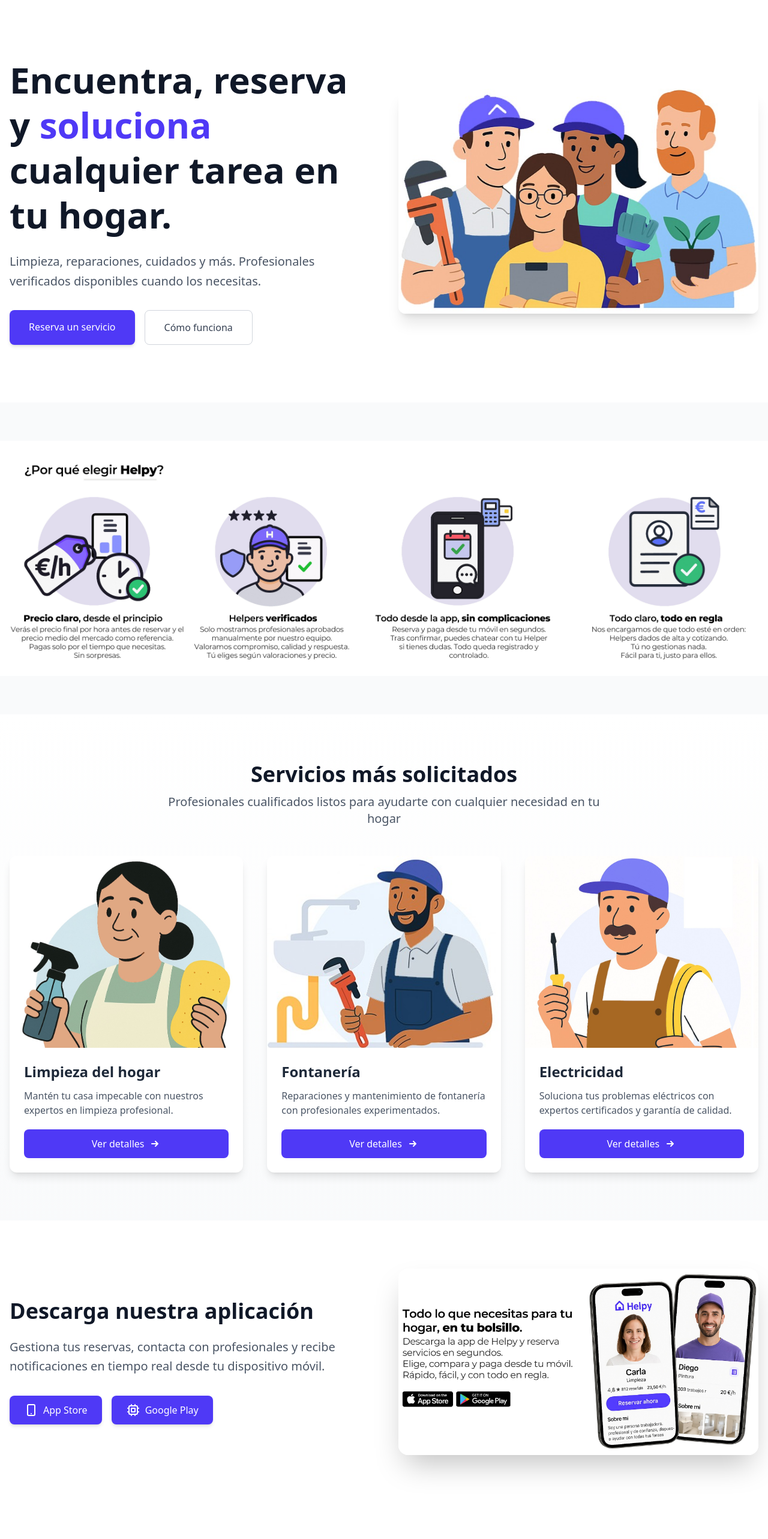
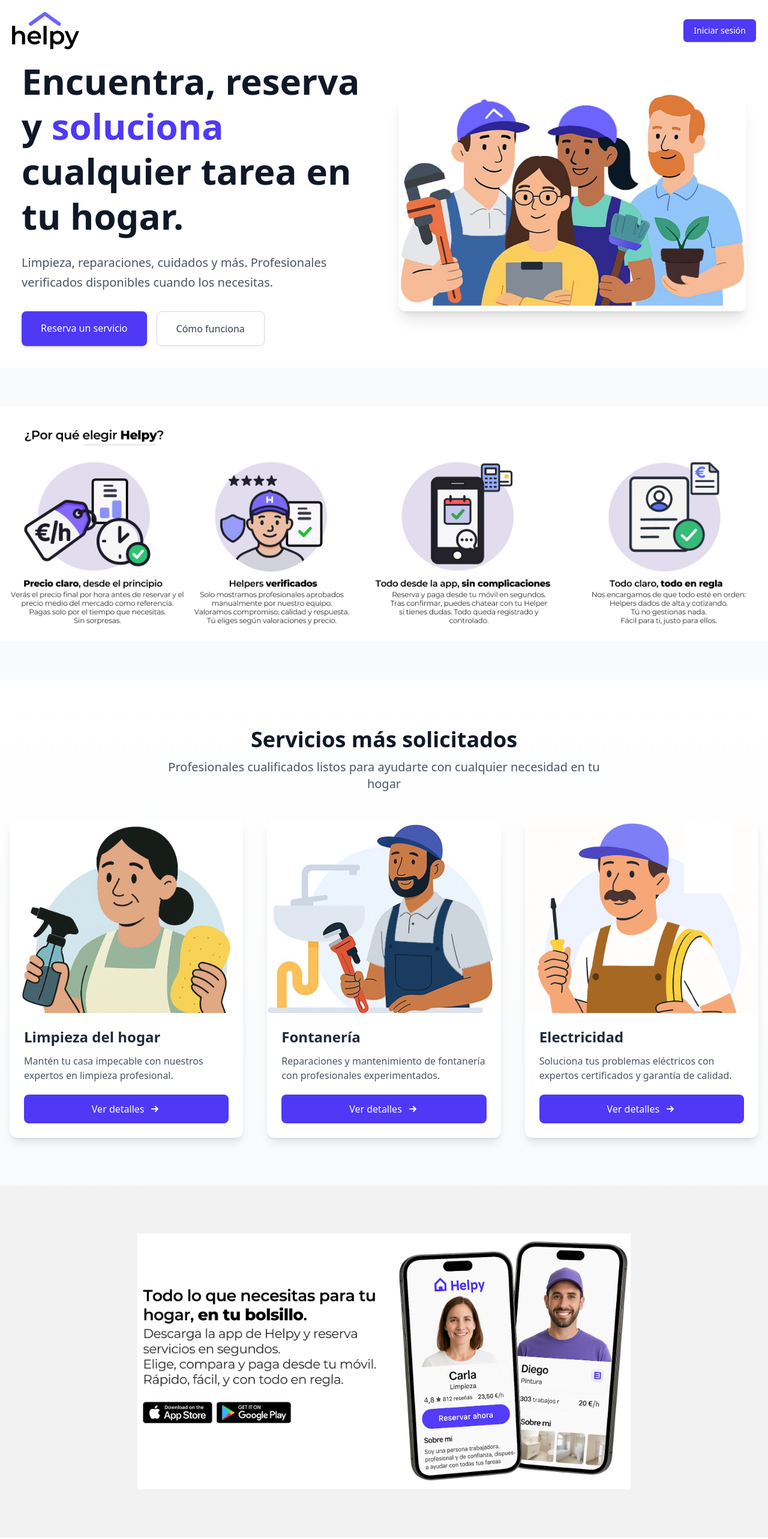
Before and after one commit to GuilleMarejada/helpy, a Nuxt app: page / in a window 1280 px wide. Shown: the top 2566 px of the page at 60% size. Built offline with nearby package versions, Linux system fonts and the light colour scheme.

Commit message:
Refactor code structure for improved readability and maintainability

```diff
--- a/pages/index.vue
+++ b/pages/index.vue
@@ -1,8 +1,15 @@
 <template>
   <div class="min-h-screen font-sans">
     <!-- Hero Section con degradado y mejor estructura -->
-    <div class="bg-white">
-      <div class="container mx-auto px-4 py-16 md:py-24">
+    <div class="bg-white p-5">
+      <div class="flex justify-between items-center"> <img class="w-28" src="/images/LogoNormal.jpg" alt="Hero Image">
+        <button
+          class="h-fit inline-flex items-center justify-center px-4 py-2 border border-transparent rounded-md shadow-sm text-sm font-medium text-white bg-indigo-600 hover:bg-indigo-700 focus:outline-none focus:ring-2 focus:ring-offset-2 focus:ring-indigo-500 transition-colors">
+          Iniciar sesión
+        </button>
+      </div>
+
+      <div class="container mx-auto px-4 py-4">
         <div class="flex flex-col lg:flex-row items-center justify-between gap-12">
           <div class="lg:w-1/2">
             <h1 class="text-5xl md:text-6xl font-extrabold leading-tight mb-6 text-gray-900">
@@ -116,42 +123,9 @@
     </div>
 
     <!-- Sección APP -->
-    <div class="py-20 bg-white">
+    <div class="w-2/3 mx-auto py-20">
       <div class="container mx-auto px-4">
-        <div class="flex flex-col lg:flex-row items-center justify-between gap-12">
-          <div class="lg:w-1/2">
-            <h2 class="text-3xl md:text-4xl font-bold mb-6 text-gray-900">Descarga nuestra aplicación</h2>
-            <p class="text-xl text-gray-600 mb-8 leading-relaxed">
-              Gestiona tus reservas, contacta con profesionales y recibe notificaciones en tiempo real desde tu
-              dispositivo móvil.
-            </p>
-            <div class="flex flex-row gap-4">
-              <button
-                class="px-6 py-3 bg-indigo-600 text-white font-medium rounded-lg hover:bg-indigo-700 transition-colors shadow-md flex items-center gap-2">
-                <svg xmlns="http://www.w3.org/2000/svg" class="h-6 w-6" fill="none" viewBox="0 0 24 24"
-                  stroke="currentColor">
-                  <path stroke-linecap="round" stroke-linejoin="round" stroke-width="2"
-                    d="M12 18h.01M8 21h8a2 2 0 002-2V5a2 2 0 00-2-2H8a2 2 0 00-2 2v14a2 2 0 002 2z" />
-                </svg>
-                App Store
-              </button>
-              <button
-                class="px-6 py-3 bg-indigo-600 text-white font-medium rounded-lg hover:bg-indigo-700 transition-colors shadow-md flex items-center gap-2">
-                <svg xmlns="http://www.w3.org/2000/svg" class="h-6 w-6" fill="none" viewBox="0 0 24 24"
-                  stroke="currentColor">
-                  <path stroke-linecap="round" stroke-linejoin="round" stroke-width="2"
-                    d="M9 3v2m6-2v2M9 19v2m6-2v2M5 9H3m2 6H3m18-6h-2m2 6h-2M7 19h10a2 2 0 002-2V7a2 2 0 00-2-2H7a2 2 0 00-2 2v10a2 2 0 002 2zM9 9h6v6H9V9z" />
-                </svg>
-                Google Play
-              </button>
-            </div>
-          </div>
-          <div class="lg:w-1/2 mt-8 lg:mt-0">
-            <div class="overflow-hidden rounded-2xl shadow-2xl transform hover:scale-105 transition-all duration-300">
-              <img class="w-full h-full object-cover" src="/images/APP.jpg" alt="Aplicación">
-            </div>
-          </div>
-        </div>
+        <img class="w-full h-full object-cover" src="/images/APP.jpg" alt="Aplicación">
       </div>
     </div>
 
@@ -303,8 +277,8 @@
 
           <div>
             <h4 class="text-lg font-semibold mb-4">Contacto</h4>
-            <p class="text-gray-400 mb-2">info@helpy.com</p>
-            <p class="text-gray-400">+34 912 345 678</p>
+            <p class="text-gray-400 mb-2">XXX@XXX.com</p>
+            <p class="text-gray-400">+34 XXX XXX XXX</p>
           </div>
         </div>
 
```
Also changed, not shown: components/ModalTrabajos.vue (+31 -34 lines), public/images/Gestor.jpg (added), public/images/LogoNormal.jpg (added).
